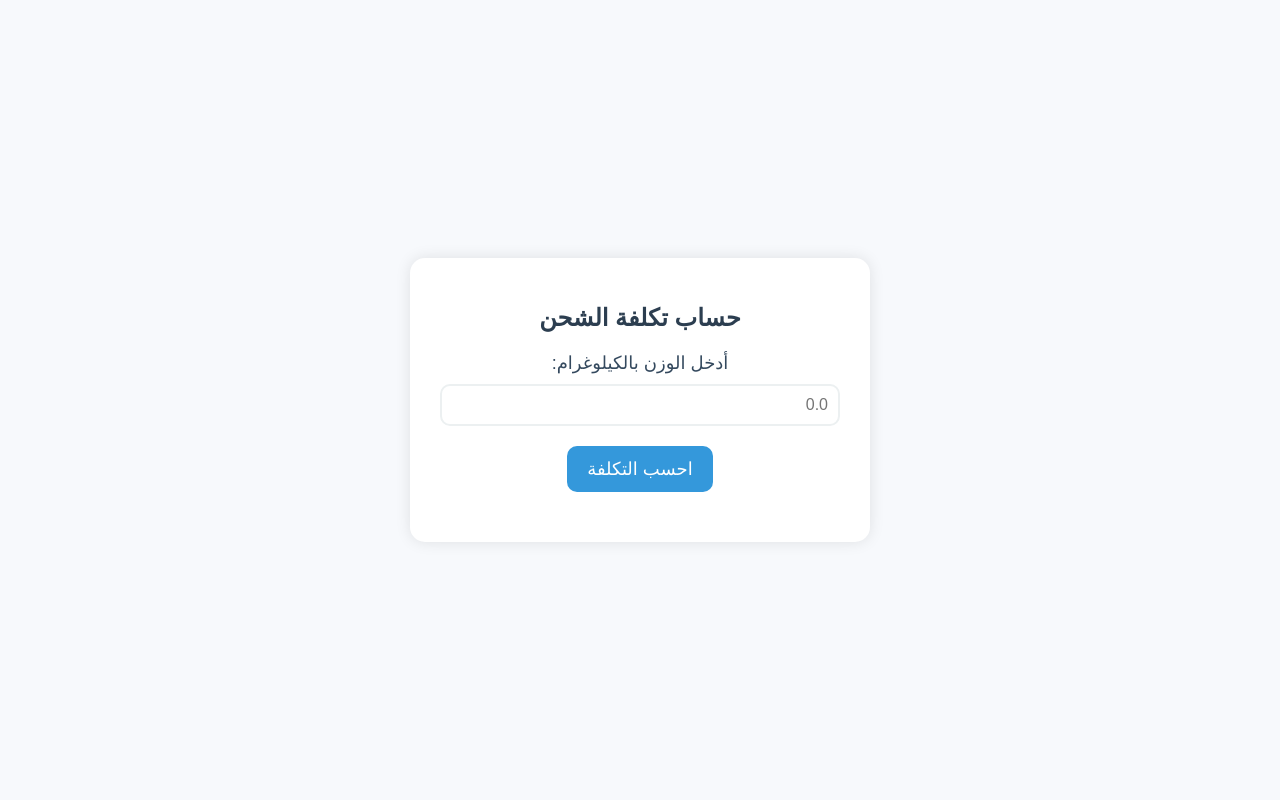
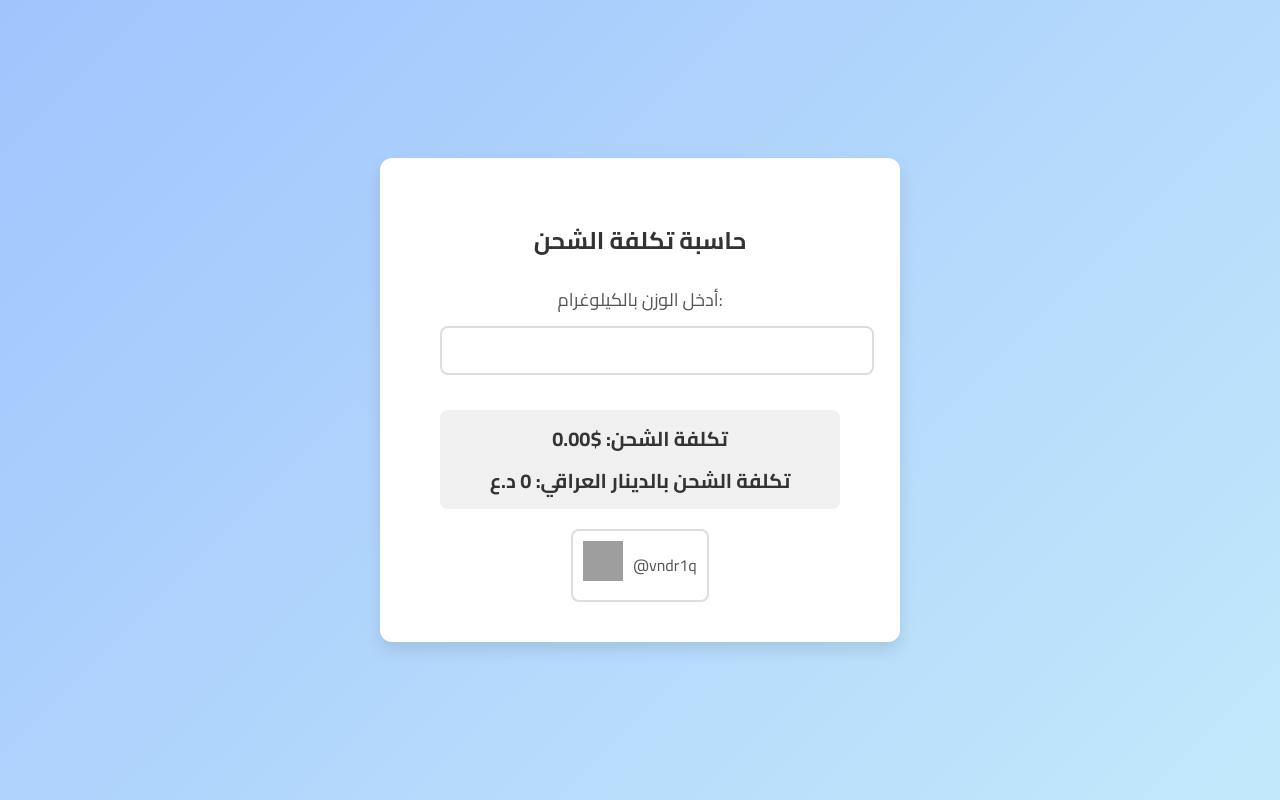
Before and after one commit to shobi7z/aliexp, a plain HTML site: page index.html in a window 1280 px wide. Drawn offline with Linux system fonts and the light colour scheme; grey boxes are pictures that could not be loaded.

Commit message:
Update index.html

```diff
--- a/index.html
+++ b/index.html
@@ -2,101 +2,159 @@
 <html lang="ar">
 <head>
     <meta charset="UTF-8">
+    <meta http-equiv="X-UA-Compatible" content="IE=edge">
     <meta name="viewport" content="width=device-width, initial-scale=1.0">
-    <title>حساب تكلفة الشحن</title>
+    <title>حاسبة تكلفة الشحن</title>
     <style>
+        @import url('https://fonts.googleapis.com/css2?family=Cairo:wght@300;400;700&display=swap');
+
         body {
             font-family: 'Cairo', sans-serif;
-            background-color: #f7f9fc;
-            color: #333;
-            direction: rtl;
-            text-align: center;
-            margin: 0;
-            padding: 0;
+            background: linear-gradient(135deg, #a1c4fd 0%, #c2e9fb 100%);
             display: flex;
             justify-content: center;
             align-items: center;
             height: 100vh;
+            margin: 0;
         }
+
         .container {
-            background-color: #fff;
-            padding: 30px;
-            border-radius: 15px;
-            box-shadow: 0 0 15px rgba(0, 0, 0, 0.1);
+            background-color: #ffffff;
+            padding: 40px 60px;
+            border-radius: 12px;
+            box-shadow: 0 8px 16px rgba(0, 0, 0, 0.1);
+            text-align: center;
             max-width: 400px;
             width: 100%;
         }
-        h1 {
-            color: #2c3e50;
+
+        h2 {
+            color: #333;
             margin-bottom: 20px;
             font-size: 24px;
+            font-weight: 700;
         }
+
         label {
+            font-size: 18px;
+            color: #555;
+        }
+
+        input[type="number"] {
+            width: 100%;
+            padding: 12px 15px;
+            font-size: 18px;
+            margin-top: 10px;
+            margin-bottom: 20px;
+            border: 2px solid #ddd;
+            border-radius: 8px;
+            transition: border-color 0.3s;
+        }
+
+        input[type="number"]:focus {
+            border-color: #a1c4fd;
+            outline: none;
+        }
+
+        .result {
+            font-size: 20px;
+            font-weight: bold;
+            color: #333;
+            background-color: #f0f0f0;
+            padding: 10px;
+            border-radius: 8px;
+            margin-top: 15px;
+        }
+
+        .result span {
             display: block;
-            margin-bottom: 10px;
-            font-size: 18px;
-            color: #34495e;
+            margin-top: 5px;
         }
-        input {
-            width: 100%;
+
+        .social-media {
+            margin-top: 20px;
+            display: flex;
+            align-items: center;
+            justify-content: center;
+        }
+
+        .social-media a {
+            text-decoration: none;
+        }
+
+        .social-media-container {
+            display: flex;
+            align-items: center;
             padding: 10px;
-            margin-bottom: 20px;
-            border: 2px solid #ecf0f1;
-            border-radius: 10px;
+            border: 2px solid #ddd;
+            border-radius: 8px;
+            background-color: #ffffff;
+        }
+
+        .social-media img {
+            width: 40px;
+            height: 40px;
+            transition: opacity 0.3s;
+        }
+
+        .social-media img:hover {
+            opacity: 0.7;
+        }
+
+        .social-media .username {
             font-size: 16px;
-            box-sizing: border-box;
-            transition: all 0.3s ease;
-        }
-        input:focus {
-            border-color: #3498db;
-            outline: none;
-            box-shadow: 0 0 8px rgba(52, 152, 219, 0.2);
-        }
-        button {
-            background-color: #3498db;
-            color: #fff;
-            padding: 12px 20px;
-            border: none;
-            border-radius: 10px;
-            font-size: 18px;
-            cursor: pointer;
-            transition: background-color 0.3s ease;
-        }
-        button:hover {
-            background-color: #2980b9;
-        }
-        h2 {
-            margin-top: 20px;
-            font-size: 20px;
-            color: #27ae60;
+            color: #555;
+            margin-left: 10px;
         }
     </style>
 </head>
 <body>
     <div class="container">
-        <h1>حساب تكلفة الشحن</h1>
+        <h2>حاسبة تكلفة الشحن</h2>
         <label for="weight">أدخل الوزن بالكيلوغرام:</label>
-        <input type="number" id="weight" step="0.01" placeholder="0.0" min="0">
-        <button onclick="calculateShipping()">احسب التكلفة</button>
-        <h2 id="result"></h2>
+        <input type="number" id="weight" min="0" step="0.01" oninput="calculateCost()">
+        <p class="result" id="result">
+            تكلفة الشحن: $0.00
+            <span id="cost-iqd">تكلفة الشحن بالدينار العراقي: 0 د.ع</span>
+        </p>
+        <div class="social-media">
+            <div class="social-media-container">
+                <a href="https://www.instagram.com/vndr1q/?hl=ar" target="_blank">
+                    <img src="https://upload.wikimedia.org/wikipedia/commons/a/a5/Instagram_icon.png" alt="Instagram Logo">
+                </a>
+                <span class="username">@vndr1q</span>
+            </div>
+        </div>
     </div>
 
     <script>
-        function calculateShipping() {
+        function calculateCost() {
             var weight = parseFloat(document.getElementById('weight').value);
-            if (isNaN(weight) || weight <= 0) {
-                document.getElementById('result').textContent = "يرجى إدخال وزن صالح.";
-                return;
+            var costPerKg = 7;
+            var exchangeRate = 1390;
+            var cost = 0;
+            var costIQD = 0;
+
+            if (weight > 0) {
+                var roundedWeight = Math.ceil(weight);  // تقريب الوزن إلى أقرب كيلوغرام أعلى
+                cost = costPerKg * roundedWeight;
+                costIQD = cost * exchangeRate;
+                costIQD = roundToNearest500(costIQD);  // تقريب لأقرب نصف أو عدد صحيح
             }
 
-            var costInDollars;
-            if (weight < 1) {
-                costInDollars = 10.00; // إذا كان الوزن أقل من 1 كيلوغرام، يكون السعر 10 دولارات
+            document.getElementById('result').innerHTML = 'تكلفة الشحن: $' + cost.toFixed(2) +
+                '<span id="cost-iqd">تكلفة الشحن بالدينار العراقي: ' + costIQD.toLocaleString('ar-IQ') + ' د.ع</span>';
+        }
+
+        function roundToNearest500(num) {
+            if (num <= 0) return 0;
+            var remainder = num % 500;
+            if (remainder === 0) return num;
+            if (remainder < 500) {
+                return num - remainder + 500;
             } else {
-                costInDollars = (weight * 10).toFixed(2); // 1 كيلوغرام وما فوق: 10 دولارات لكل كيلوغرام
+                return num - remainder + 1000;
             }
-
-            document.getElementById('result').textContent = "تكلفة الشحن: $" + costInDollars;
         }
     </script>
 </body>
```
